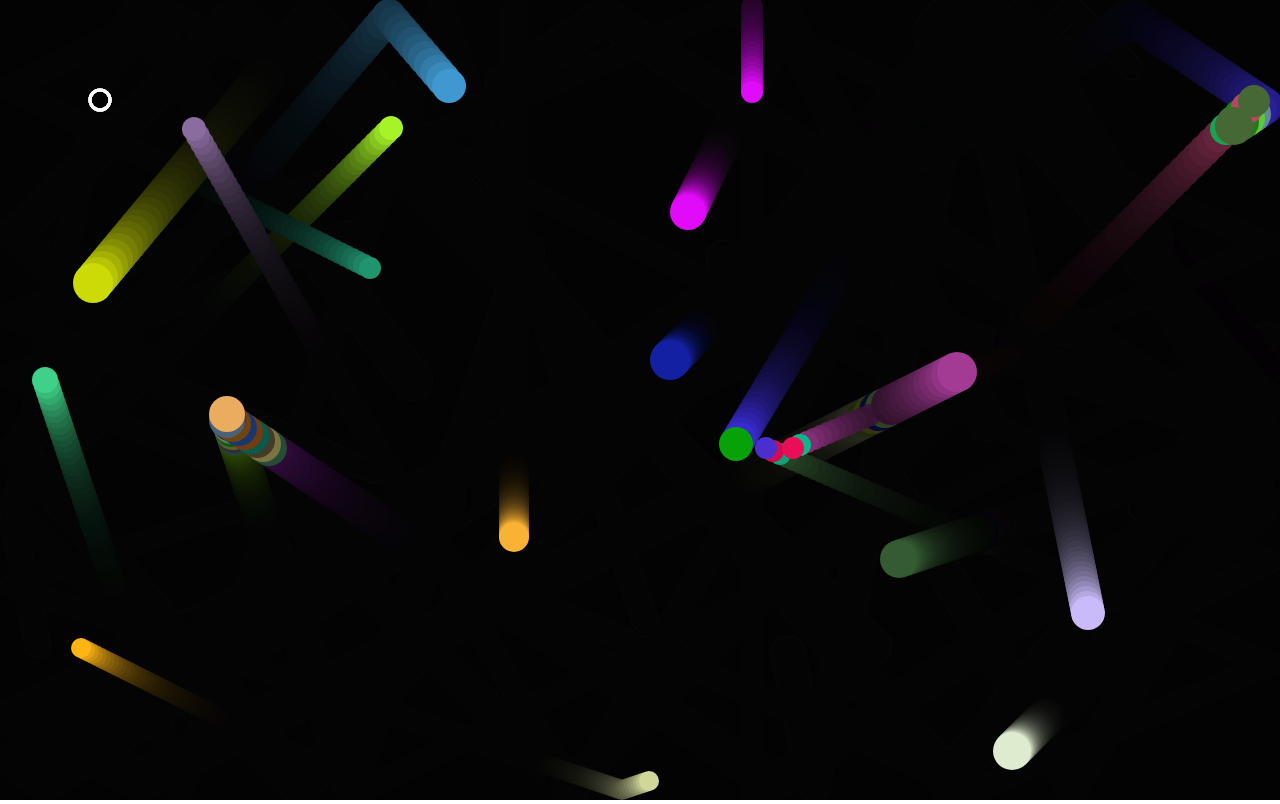
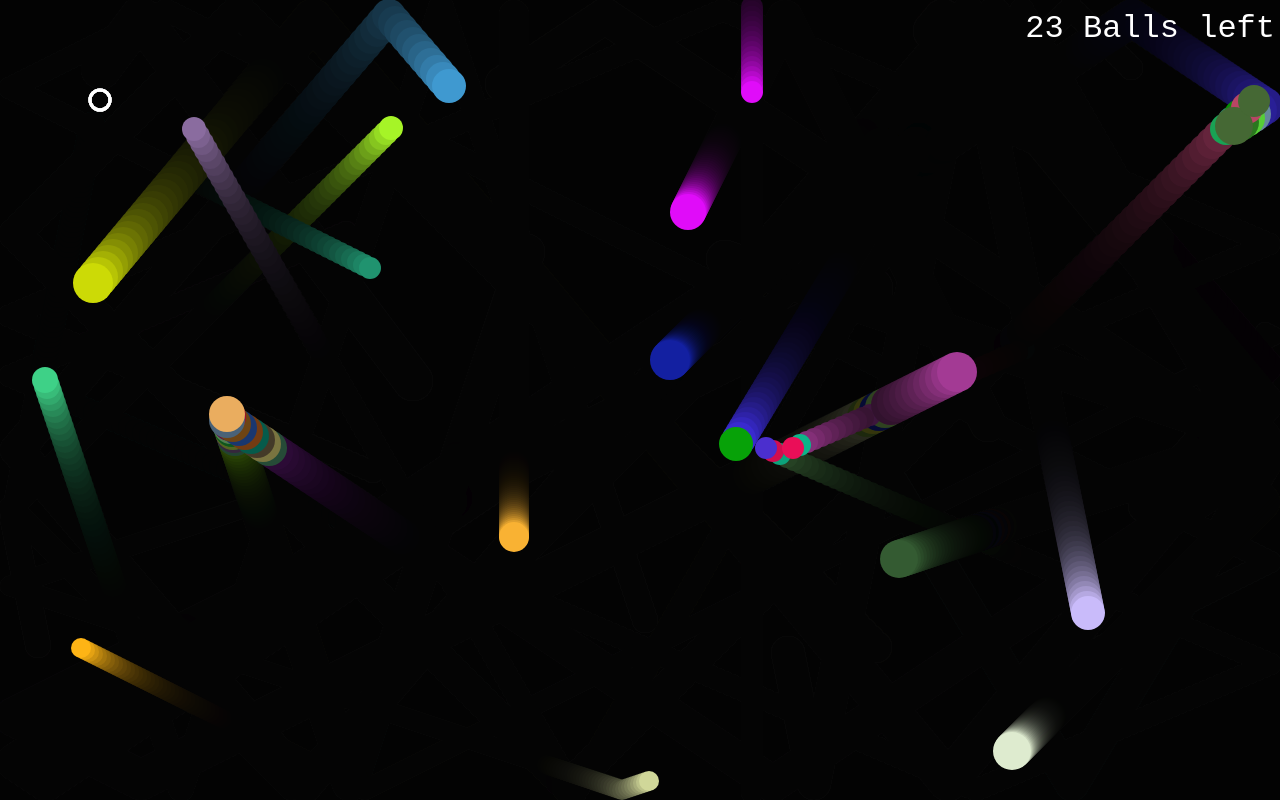
Before and after one commit to Margulis162/mdn_js_10, a plain HTML site: page index.html in a window 1280 px wide. Drawn offline with Linux system fonts and the light colour scheme.

Commit message:
fixed yesterdy's problem. Added counter for the balls. Had to use a magic number to do that. Would be better to pop  non existing balls from the array and by that make array length the counter. But it seems like it's not the objective of the assignment

```diff
--- a/index.html
+++ b/index.html
@@ -8,8 +8,10 @@
   </head>
 
   <body>
+    <p id ="score">25 balls left</p>
+    <canvas>
 
-    <canvas></canvas>
+    </canvas>
 
     <script src="main.js"></script>
   </body>
--- a/main.js
+++ b/main.js
@@ -5,6 +5,11 @@ const ctx = canvas.getContext('2d');
 
 const width = (canvas.width = window.innerWidth);
 const height = (canvas.height = window.innerHeight);
+
+const scrDispl = document.getElementById("score");
+const balls =[];
+let scr = 25;
+
 
 // function to generate random number
 
@@ -148,7 +153,8 @@ class EvilCircle extends Shape {
 
           if(distance < this.size + ball.size){
             ball.exists = false;
-
+            scr --;
+            scrDispl.textContent = `${scr} Balls left`
           }
         }
       }
@@ -161,7 +167,6 @@ class EvilCircle extends Shape {
 
 
 
-const balls =[];
 while (balls.length < 25) {
   const size = random(10, 20);
   const ball = new Ball(
--- a/style.css
+++ b/style.css
@@ -23,3 +23,13 @@ h1 {
   color: transparent;
   text-shadow: 0 0 4px white;
 }
+
+p{
+  position: absolute;
+  margin: 0;
+  top: 10px;
+  right: 5px;
+  color:white;
+  font-family: 'Courier New', Courier, monospace;
+  font-size: 2em;
+}
```
